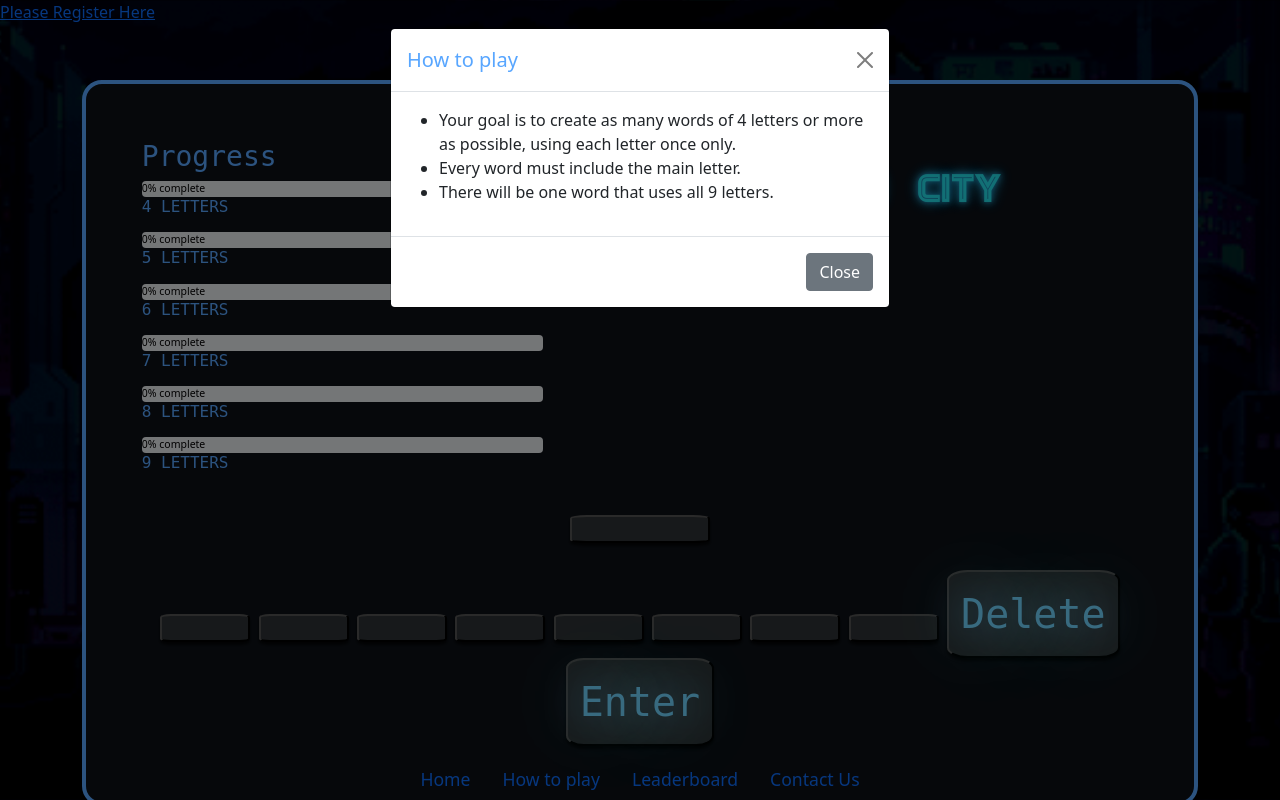
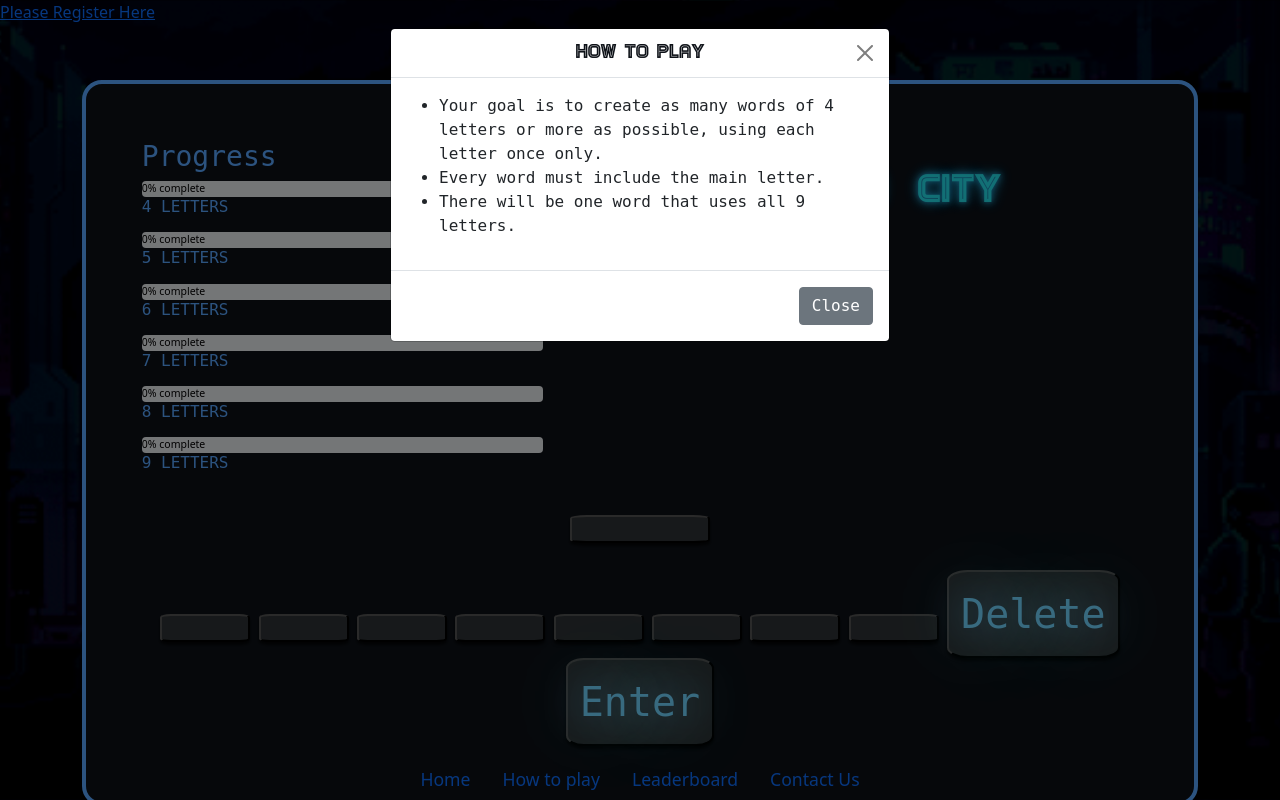
Before and after one commit to Tarnage/CITS3403-Project, a Flask app: page /game in a window 1280 px wide, after a click on "How to play". Run offline with Flask 2, Linux system fonts and the light colour scheme; data that the repository does not hold is empty.

Commit message:
updated modal

```diff
--- a/app/static/assets/style/base.css
+++ b/app/static/assets/style/base.css
@@ -59,7 +59,7 @@ label {
 
 /* * =============== Navbar =============== * */
 .nav-item {
-  font-size: 10px;
+  font-size: 8px;
   color: #58a6ff;
   transition: all 0s;
 }
@@ -86,23 +86,25 @@ label {
 
 /* * =============== Modal =============== * */
 /*TODO: ADD MODEL STYLES HERE*/
+h5 {
+  color: rgba(13, 17, 23, 1);
+  font-family: "Games", sans-serif;
 
+  position: absolute;
+  left: 50%;
+  transform: translateX(-50%);
+}
+
+.modal-content {
+  font-family: "Andalé Mono", monospace;
+}
 
 /*TODO: Update Navbar */
 /* * ============================================================ Responsive ============================================================ * */
 /* ===== Mobile First ===== */
-/* iPads & Tablets */
 @media only screen and (min-width: 481px) {
   /* Nav */
   .nav-item {
-    font-size: 90%;
+    font-size: clamp(90%, 3vh, 110%);
   }
 }
-
-/* Desktop & large screens */
-@media only screen and (min-width: 1025px) {
-  /* Nav */
-  .nav-item {
-    font-size: 110%;
-  }
-}
```
